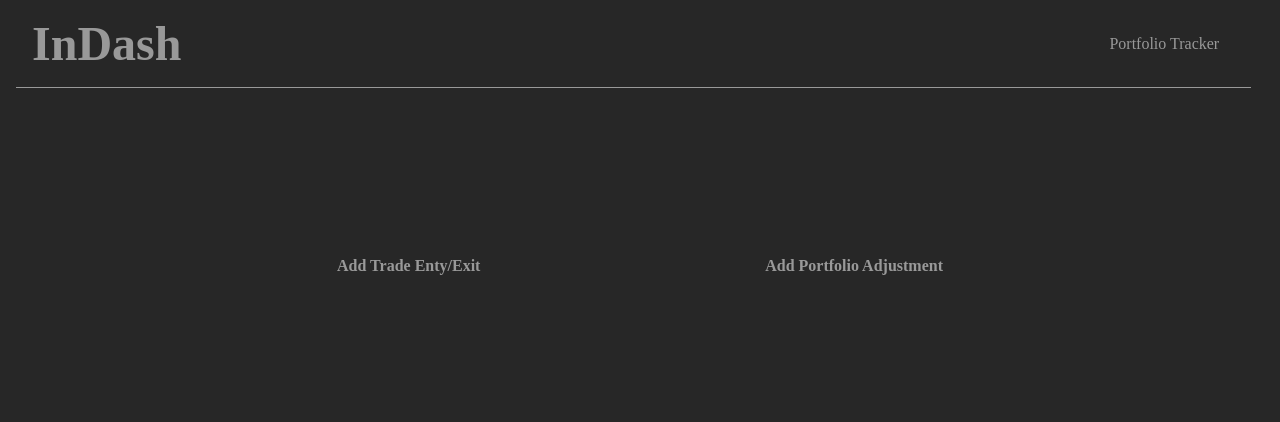
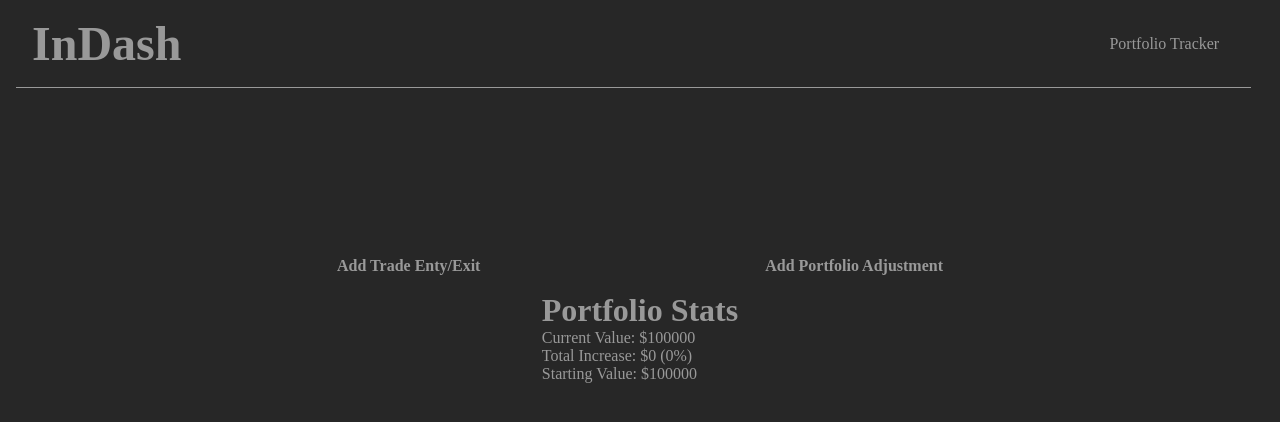
Before and after one commit to jkcswd/Investment-Dashboard-frontend, a Next.js app: page /portfolio-tracker in a window 1280 px wide. Shown: the top 422 px of the page. Built offline with nearby package versions, Linux system fonts and the light colour scheme.

Commit message:
add portfolio display placeholder info

```diff
--- a/src/pages/portfolio-tracker.tsx
+++ b/src/pages/portfolio-tracker.tsx
@@ -13,6 +13,12 @@ export default function PortfolioTracker() {
           <Link className={styles.navItem} href='trade-input'>Add Trade Enty/Exit</Link>
           <Link className={styles.navItem} href='adjustment-input'>Add Portfolio Adjustment</Link>
         </nav>
+        <div className={styles.pageContent}>
+          <h2>Portfolio Stats</h2>
+          <p>Current Value: $100000</p>
+          <p>Total Increase: $0 (0%)</p>
+          <p>Starting Value: $100000 </p>
+        </div>
     </Layout>
   )
 }
```
